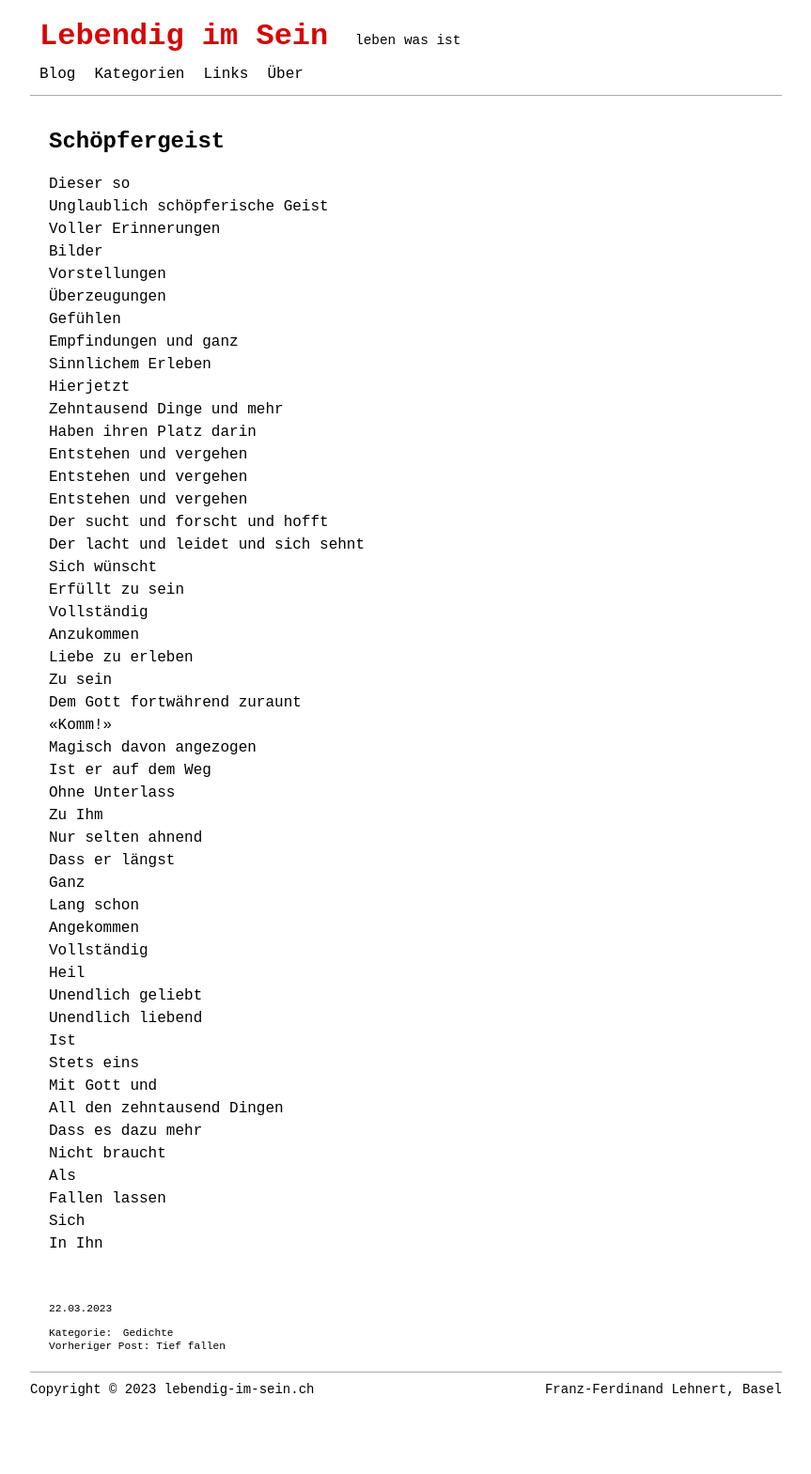
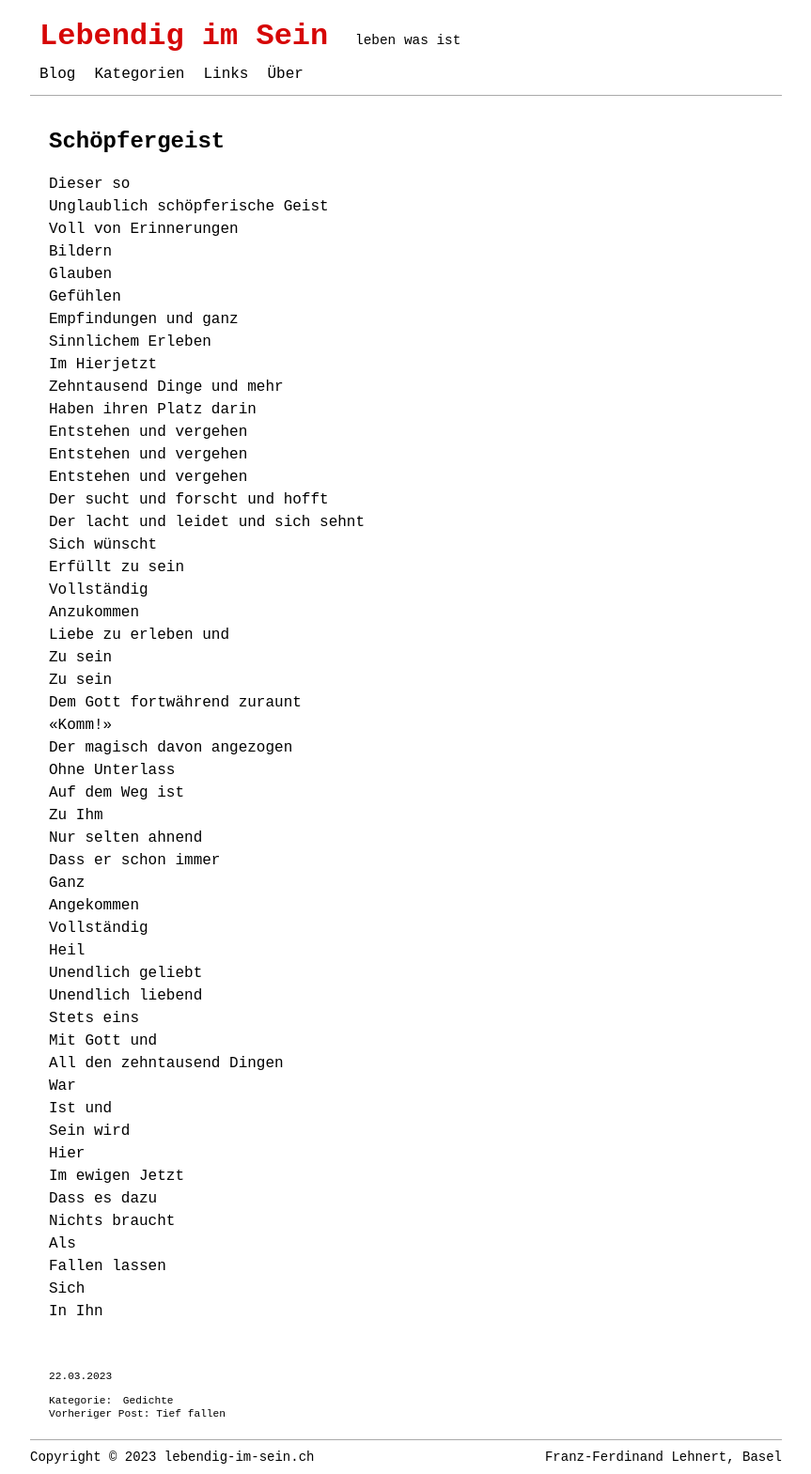
Before and after one commit to lebendigimsein/webpage, a Jekyll site: the page built from _posts/2023-03-22-schöpfergeist.markdown, in a window 1280 px wide. Shown: the whole page at 94% size, without its empty margins (208-1071 px from the left). Built offline with Jekyll 4.4.1, drawn with Linux system fonts in a browser that asks for light colours; before the commit the page ends 1497 px from its top, so only the background shows below that.

Commit message:
schöpfergeist changed

```diff
--- a/_posts/2023-03-22-schöpfergeist.markdown
+++ b/_posts/2023-03-22-schöpfergeist.markdown
@@ -9,14 +9,13 @@ tags: []
 
 Dieser so
 Unglaublich schöpferische Geist
-Voller Erinnerungen
-Bilder
-Vorstellungen
-Überzeugungen
+Voll von Erinnerungen
+Bildern
+Glauben
 Gefühlen
 Empfindungen und ganz
 Sinnlichem Erleben
-Hierjetzt
+Im Hierjetzt
 Zehntausend Dinge und mehr
 Haben ihren Platz darin
 Entstehen und vergehen
@@ -28,29 +27,33 @@ Sich wünscht
 Erfüllt zu sein
 Vollständig
 Anzukommen
-Liebe zu erleben
+Liebe zu erleben und
+Zu sein
 Zu sein
 Dem Gott fortwährend zuraunt
 «Komm!»
-Magisch davon angezogen
-Ist er auf dem Weg
+Der magisch davon angezogen
 Ohne Unterlass
+Auf dem Weg ist
 Zu Ihm
 Nur selten ahnend
-Dass er längst
+Dass er schon immer
 Ganz
-Lang schon
 Angekommen
 Vollständig
 Heil
 Unendlich geliebt
 Unendlich liebend
-Ist
 Stets eins
 Mit Gott und
 All den zehntausend Dingen
-Dass es dazu mehr
-Nicht braucht
+War
+Ist und
+Sein wird
+Hier
+Im ewigen Jetzt
+Dass es dazu
+Nichts braucht
 Als
 Fallen lassen
 Sich
```
